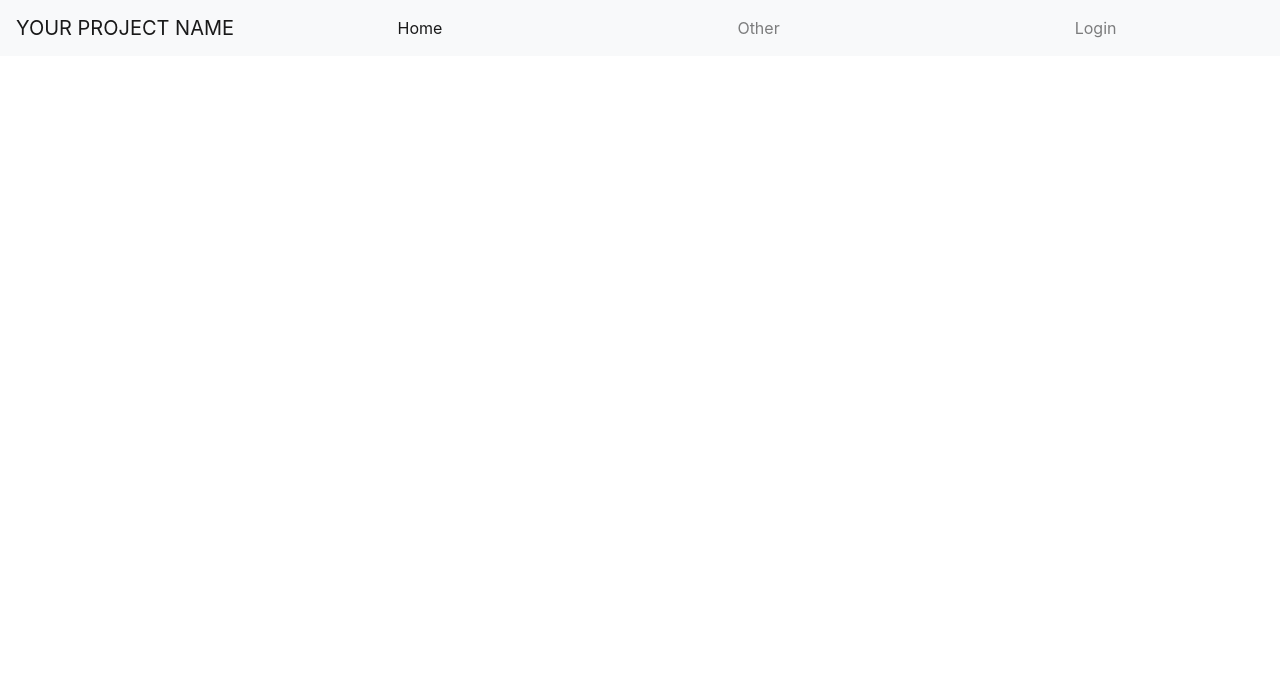
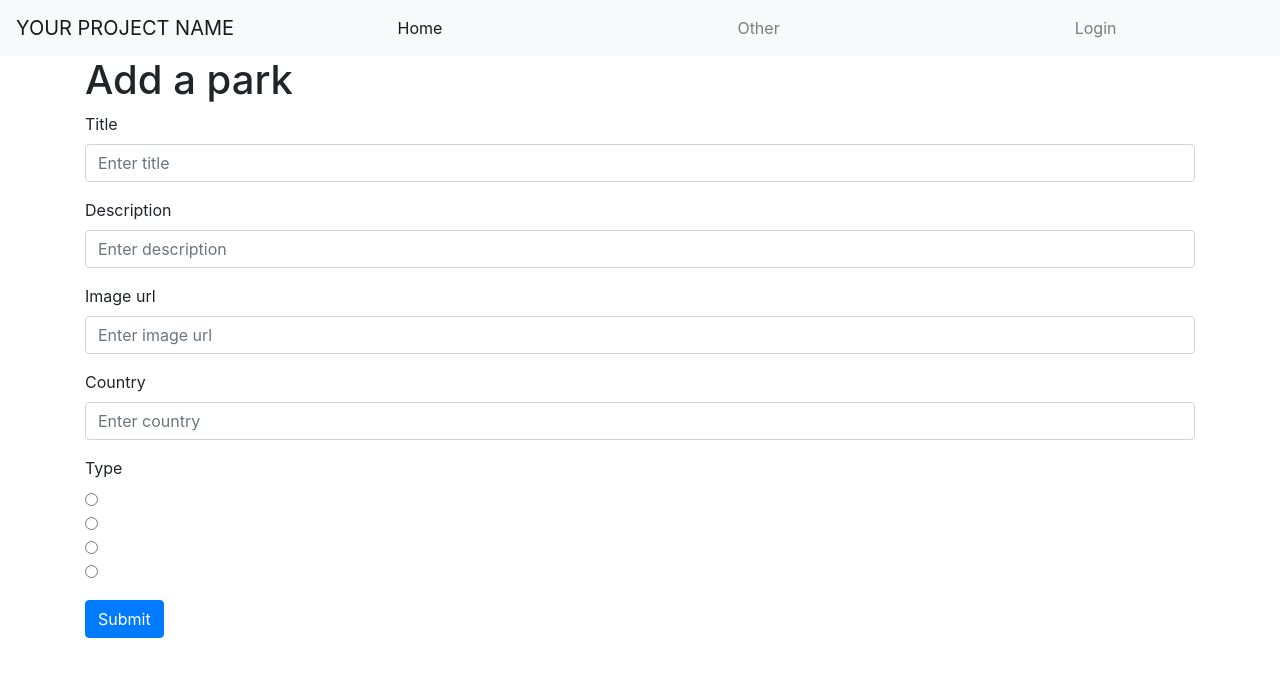
Before and after one commit to JenniSvensson/Parkadvisor-client, a React (Create React App) app: page /createPark in a window 1280 px wide. Shown: the top 676 px of the page. Built offline with nearby package versions, Linux system fonts and the light colour scheme; no server answers.

Commit message:
Set up basic bootstrap form

```diff
--- a/src/App.js
+++ b/src/App.js
@@ -12,6 +12,7 @@ import { useDispatch, useSelector } from "react-redux";
 import { selectAppLoading } from "./store/appState/selectors";
 import { getUserWithStoredToken } from "./store/user/actions";
 import { Jumbotron } from "react-bootstrap";
+import CreatePark from "./pages/CreatePark/CreatePark";
 
 const Home = () => (
   <Jumbotron>
@@ -39,7 +40,7 @@ function App() {
       {isLoading ? <Loading /> : null}
       <Switch>
         <Route exact path="/" component={Home} />
-        <Route path="/other" component={Other} />
+        <Route path="/createPark" component={CreatePark} />
         <Route path="/signup" component={SignUp} />
         <Route path="/login" component={Login} />
       </Switch>
--- a/src/pages/CreatePark/CreatePark.js
+++ b/src/pages/CreatePark/CreatePark.js
@@ -0,0 +1,57 @@
+import React from "react";
+import { Form, Button, Container } from "react-bootstrap";
+
+export default function CreatePark() {
+  return (
+    <div>
+      <Container>
+        <h1>Add a park</h1>
+        <Form>
+          <Form.Group controlId="formBasicTitle">
+            <Form.Label>Title</Form.Label>
+            <Form.Control type="text" placeholder="Enter title" />
+          </Form.Group>
+
+          <Form.Group controlId="formBasicDescription">
+            <Form.Label>Description</Form.Label>
+            <Form.Control
+              name="description"
+              type="text"
+              placeholder="Enter description"
+            />
+          </Form.Group>
+
+          <Form.Group controlId="formBasicImageUrl">
+            <Form.Label>Image url</Form.Label>
+            <Form.Control
+              name="imageUrl"
+              type="text"
+              placeholder="Enter image url"
+            />
+          </Form.Group>
+
+          <Form.Group controlId="formBasicCountry">
+            <Form.Label>Country</Form.Label>
+            <Form.Control
+              name="country"
+              type="text"
+              placeholder="Enter country"
+            />
+          </Form.Group>
+
+          <Form.Group controlId="formBasicCheckbox">
+            <Form.Label>Type</Form.Label>
+            <Form.Check type="radio" label="" />
+            <Form.Check type="radio" label="" />
+            <Form.Check type="radio" label="" />
+            <Form.Check type="radio" label="" />
+          </Form.Group>
+
+          <Button variant="primary" type="submit">
+            Submit
+          </Button>
+        </Form>
+      </Container>
+    </div>
+  );
+}
```
